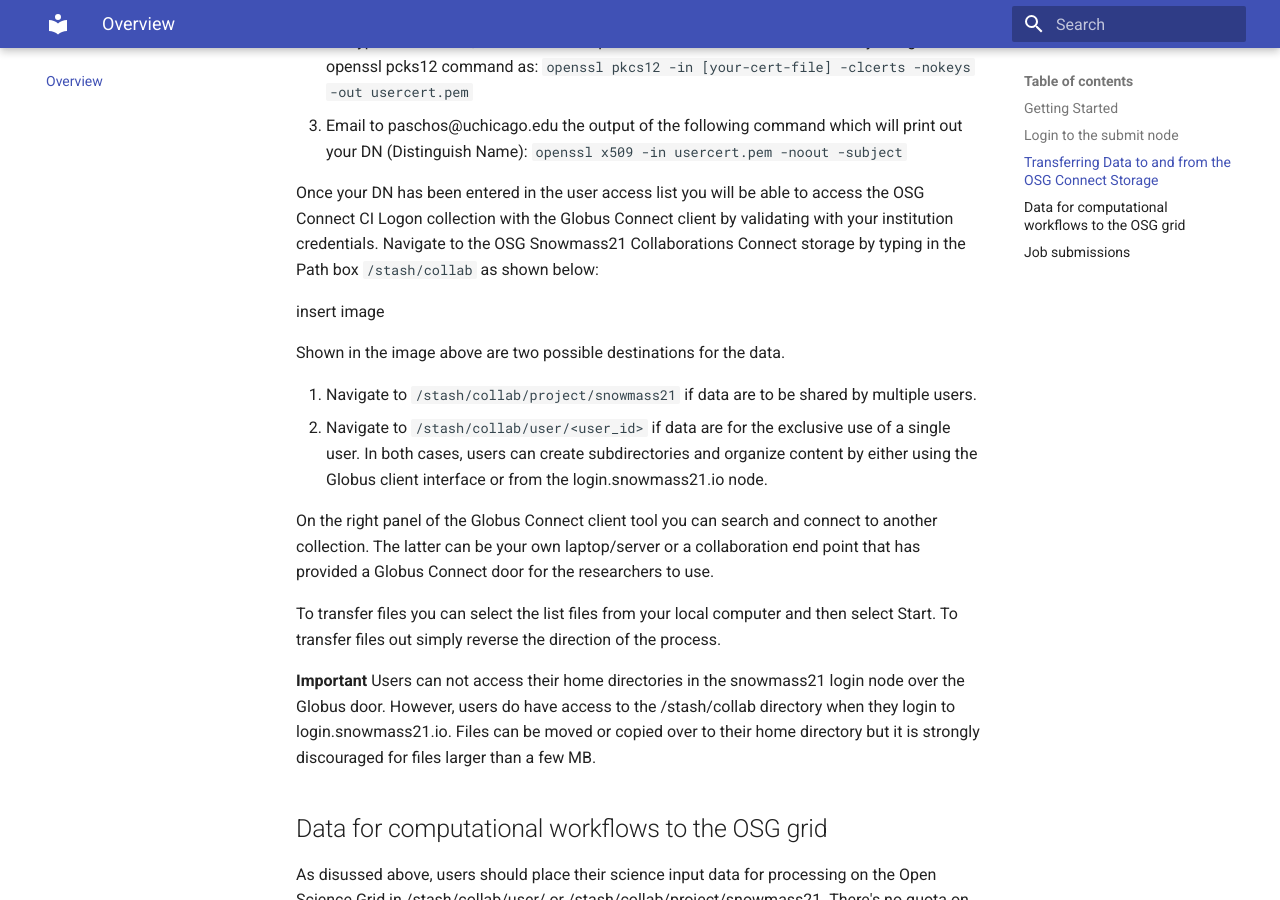
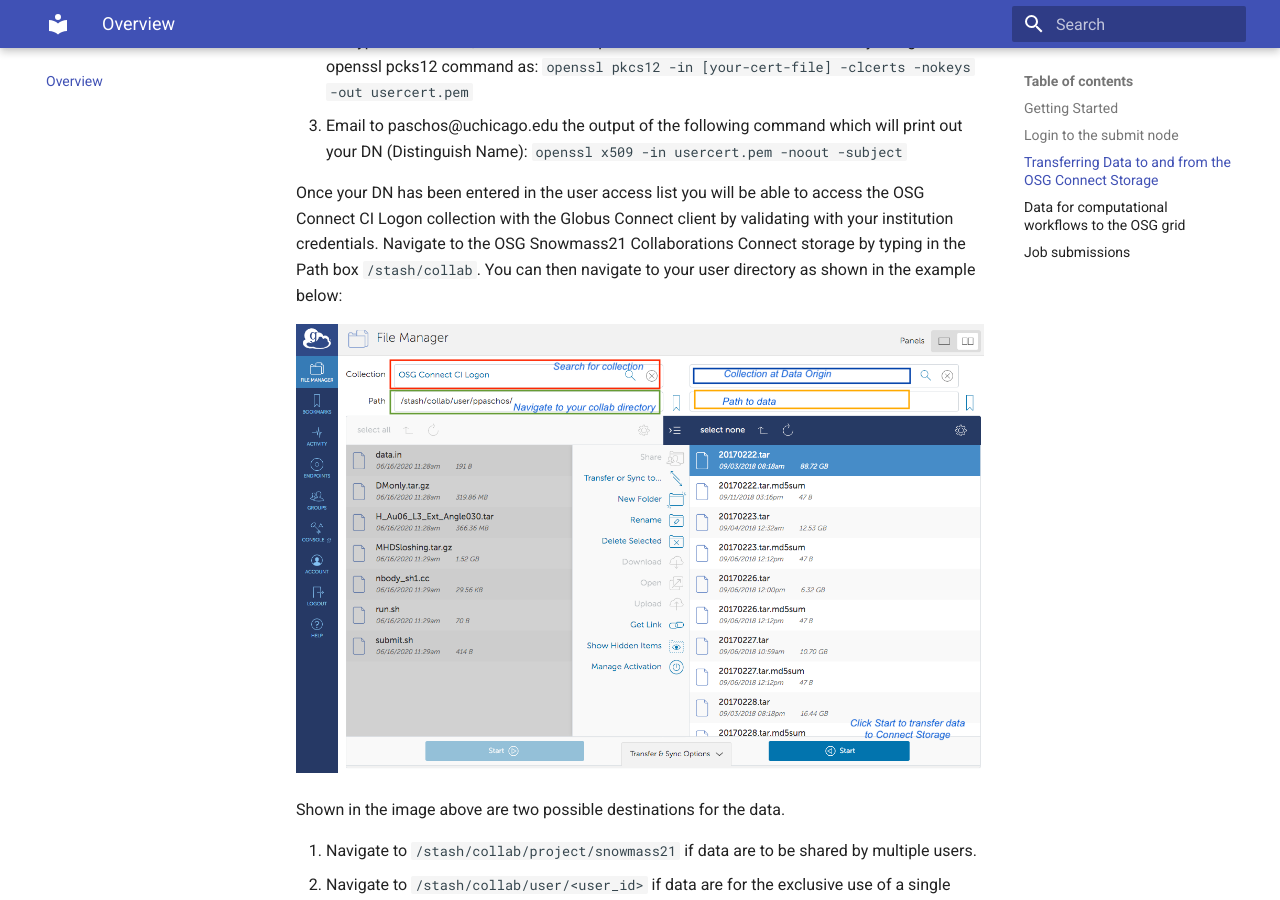
Before and after one commit to ppaschos/snowmass-connect-docs, an MkDocs documentation site: the page built from docs/index.md, in a window 1280 px wide and 900 px high, scrolled down 965 px. Built offline with MkDocs 1.6.1 and Material for MkDocs 9.7.7, drawn with Linux system fonts in a browser that asks for light colours.

Commit message:
Update index.md

```diff
--- a/docs/index.md
+++ b/docs/index.md
@@ -29,9 +29,9 @@
 3. Email to paschos@uchicago.edu the output of the following command which will print out your DN (Distinguish Name): `openssl x509 -in usercert.pem -noout -subject`
 
 Once your DN has been entered in the user access list you will be able to access the OSG Connect CI Logon collection with the Globus Connect client by
-validating with your institution credentials. Navigate to the OSG Snowmass21 Collaborations Connect storage by typing in the Path box `/stash/collab` as shown below:
+validating with your institution credentials. Navigate to the OSG Snowmass21 Collaborations Connect storage by typing in the Path box `/stash/collab`. You can then navigate to your user directory as shown in the example below:
 
-insert image
+![](snowmass_3.png)
 
 Shown in the image above are two possible destinations for the data.
 
```
